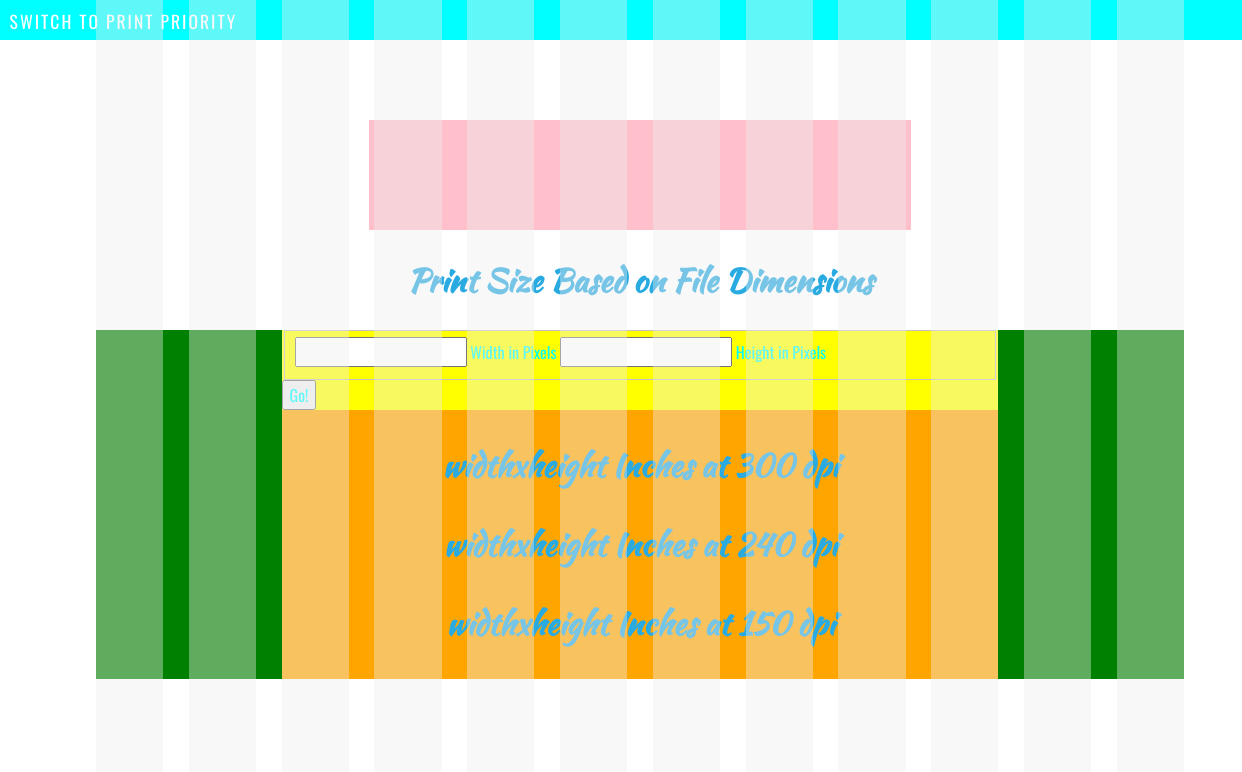
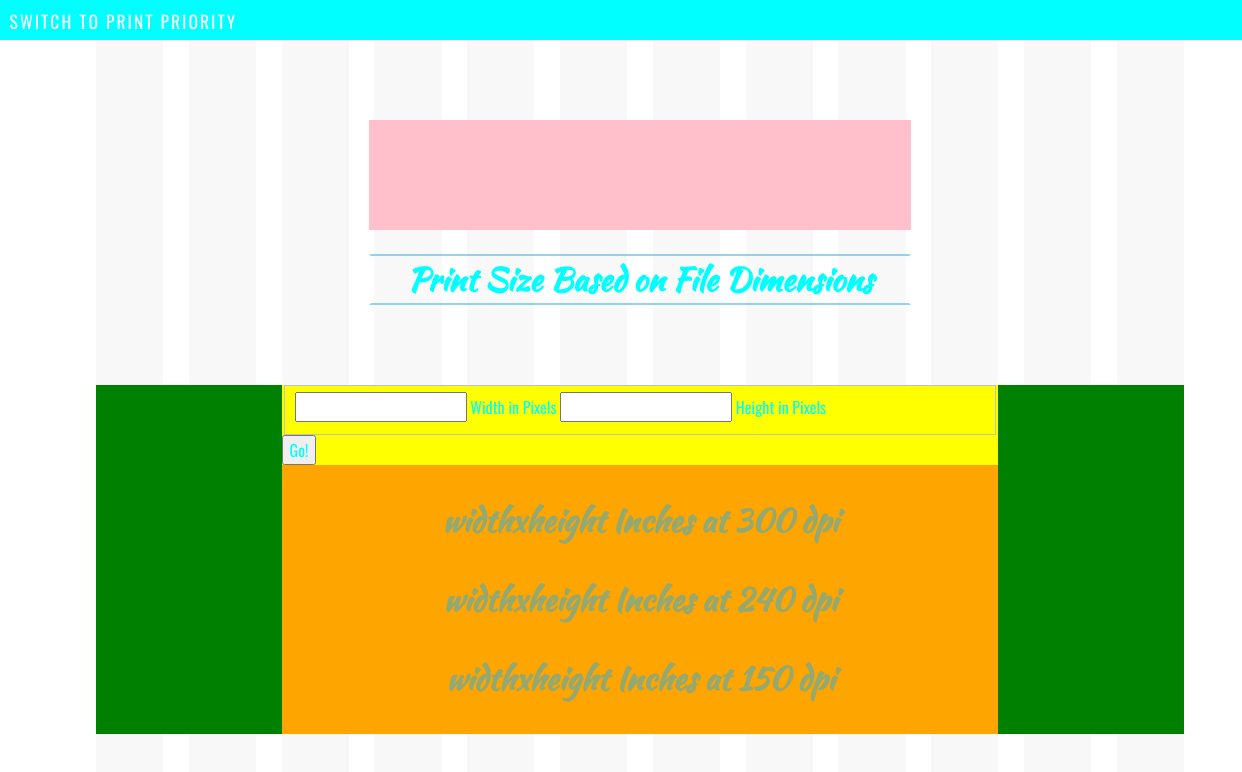
Before and after one commit to LindseyWhitney/pixel_calculator, a plain HTML site: page index.html in a window 1280 px wide. Shown: the full height of the page, 0-1242 px from the left. Drawn offline with nearby package versions, Linux system fonts and the light colour scheme.

Commit message:
Added rules to h2 tag and updated secondary color opacity.

```diff
--- a/index.html
+++ b/index.html
@@ -16,7 +16,7 @@
         </nav>
         <header>
             <h1 class="pixeltoprint-header">Pixel to Print</h1>
-            <h2>Print Size Based on File Dimensions</h2>
+            <h2 class="add-rules">Print Size Based on File Dimensions</h2>
         </header>
     	  <div id="main-wrapper">
             <section class="input">
--- a/stylesheets/scss/1-base/_base-dir.scss
+++ b/stylesheets/scss/1-base/_base-dir.scss
@@ -1,6 +1,6 @@
 //VARIABLES
 $primary-color-cyan: #00ffff;
-$secondary-color-periwinkle: #29abe2;
+$secondary-color-periwinkle: rgba(41, 171, 226, .5);
 
 //MIXINS
 @mixin visualizer($bcolor, $bstyle: solid, $background: transparent) {
@@ -45,3 +45,7 @@ h2, h3 {
   font-size: 2rem;
   text-align: center;
 }
+
+h2 {
+  color: $primary-color-cyan;
+}
--- a/stylesheets/scss/3-modules/_modules-dir.scss
+++ b/stylesheets/scss/3-modules/_modules-dir.scss
@@ -39,3 +39,11 @@
     background-repeat: no-repeat;
     background-position: left top;
 }
+
+.add-rules {
+  border-color: $secondary-color-periwinkle transparent;
+  border-width: 2px;
+  border-style: solid;
+  width: 542px;
+  margin: 1.5rem auto 5rem;
+}
--- a/stylesheets/scss/main.scss
+++ b/stylesheets/scss/main.scss
@@ -1,6 +1,6 @@
 $visual-grid: true;
 $visual-grid-color: #eee;
-$visual-grid-index: front;
+$visual-grid-index: back;
 
 
 @import "0-helpers/_helpers-dir.scss";
```
Also changed, not shown: stylesheets/css/main.css.
